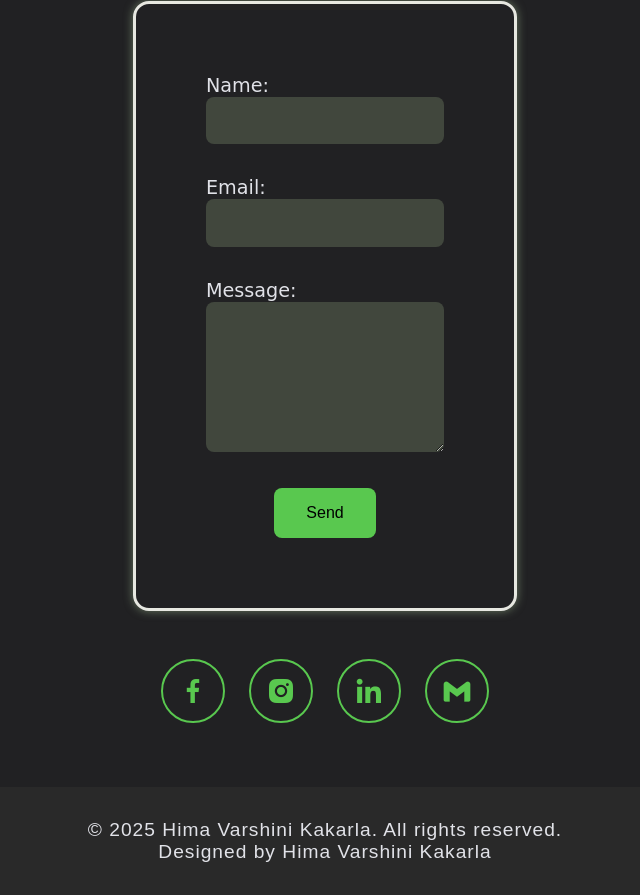
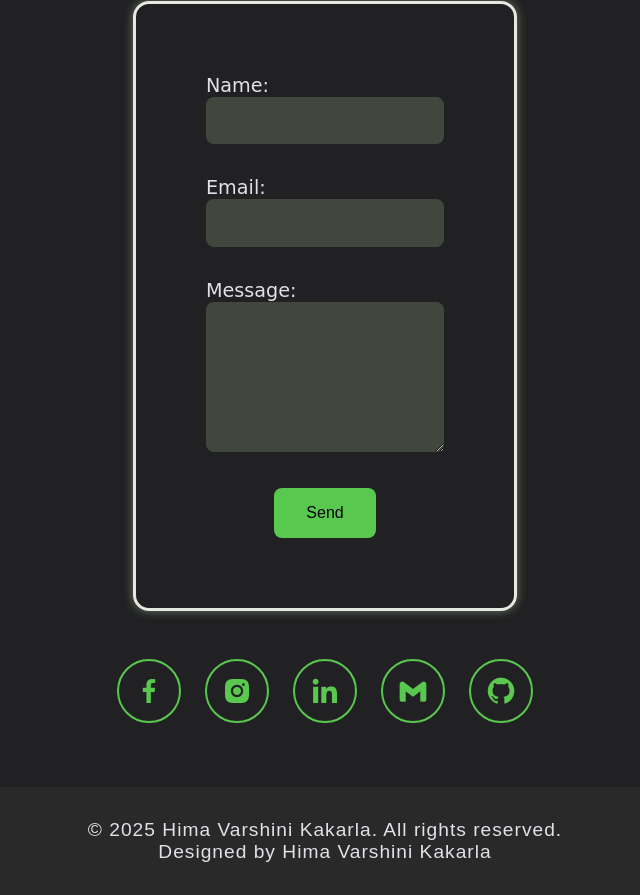
Before and after one commit to Varshini7447/Varshini-Portfolio, a plain HTML site: page index.html in a window 1280 px wide. Shown: the part 4236-5131 px from the top of the page, without its empty margins (315-955 px from the left). Drawn offline with nearby package versions, Linux system fonts and the light colour scheme.

Commit message:
added github account

```diff
--- a/index.html
+++ b/index.html
@@ -206,6 +206,8 @@
         </a>
         <a href="https://www.linkedin.com/in/varshinikakarla7447/"><i class='bx bxl-linkedin'></i></a>
         <a href="mailto:varshinikakarla999@gamil.com"><i class='bx bxl-gmail'></i></a>
+        <a href="https://github.com/Varshini7447"><i class='bx bxl-github'></i></a>
+
 
 
     </div>
```
